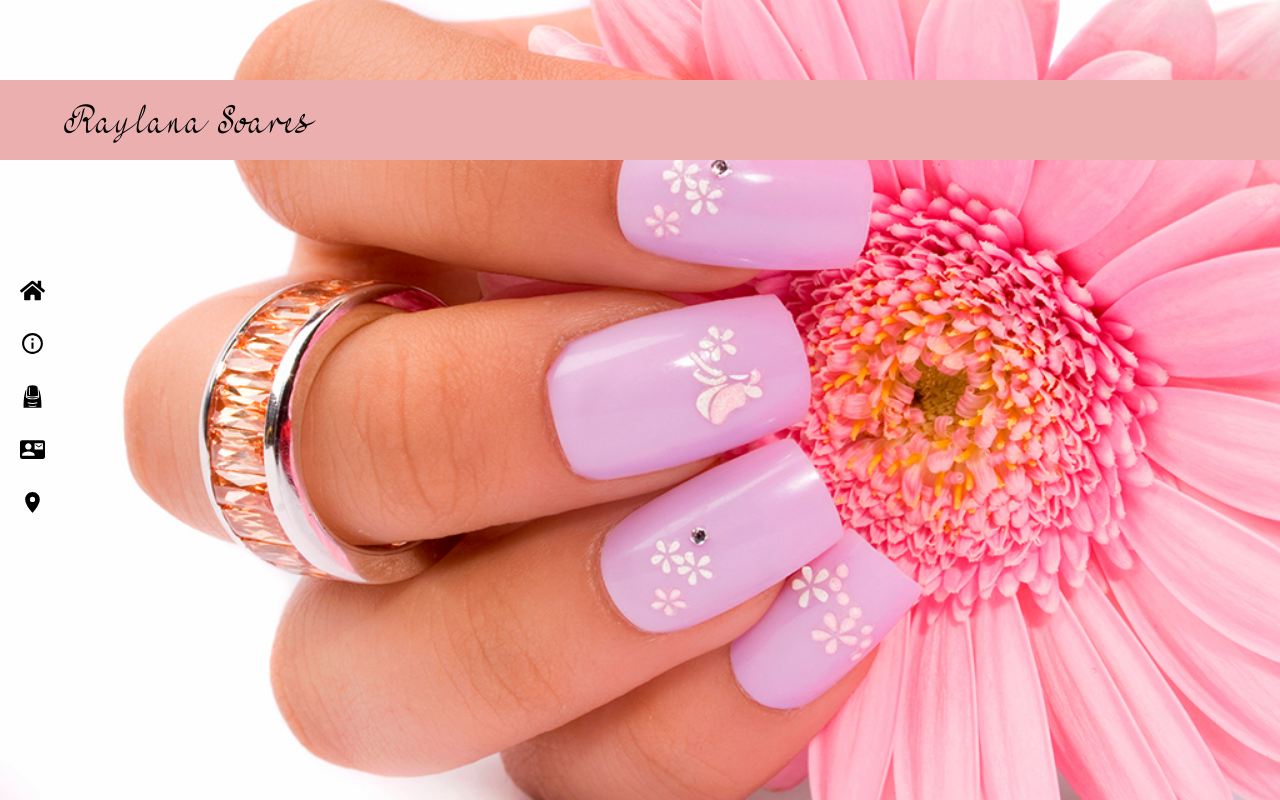
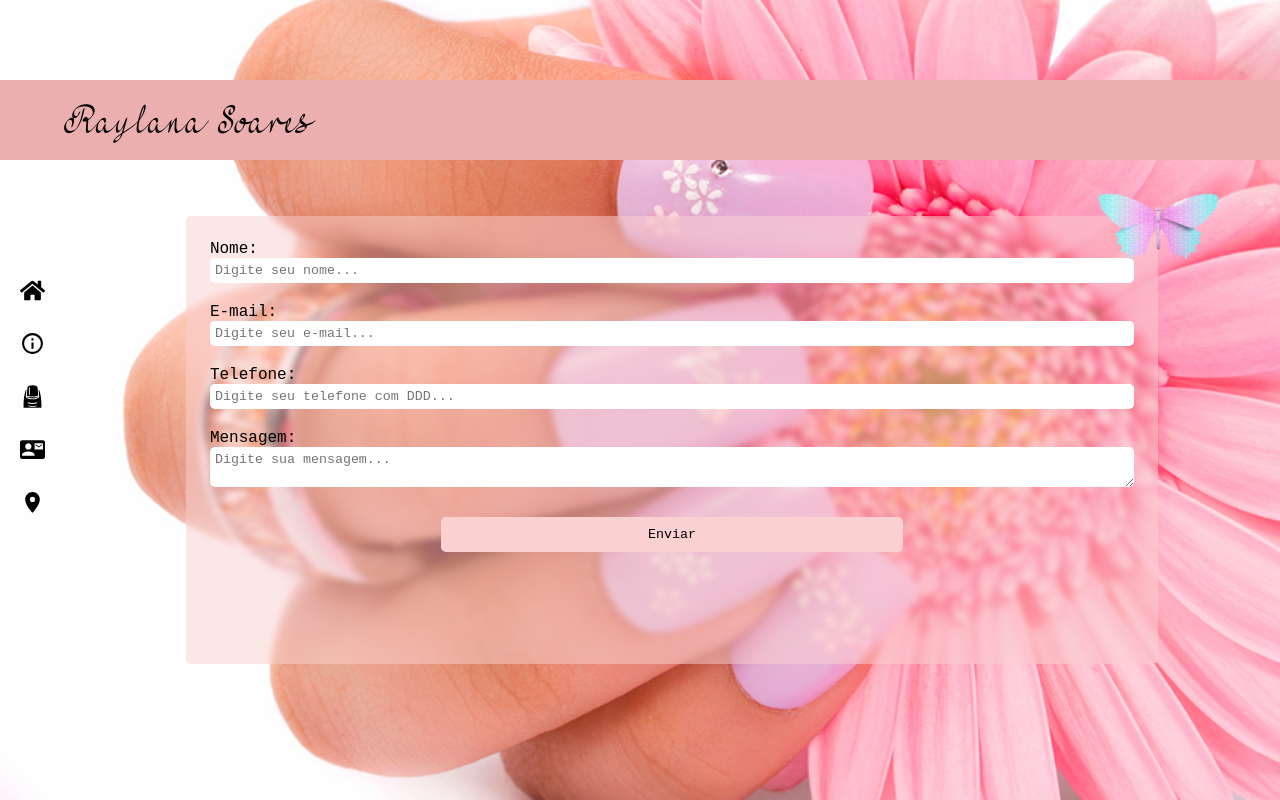
Before and after one commit to wesleytj/raylana-soares, a React (Create React App) app: page /Contact in a window 1280 px wide. Before the commit this address had no page. Built offline with nearby package versions, Linux system fonts and the light colour scheme.

Commit message:
:up: formulario de contato :beetle: style formulario

```diff
--- a/src/App.js
+++ b/src/App.js
@@ -12,6 +12,8 @@ import MenuMobile from './Components/Menu/MenuMobile';
 /*########*/import Home from './Pages/Home';
 /*########*/import About from './Pages/About';
 /*########*/import Services from './Pages/Services';
+/*########*/import Contact from './Pages/Contact';
+
 
 
 import './App.scss';
@@ -33,6 +35,7 @@ function App() {
           <Route path="/" element={<Home />} />
           <Route path="/About" element={<About />} />
           <Route path="/Services" element={<Services />} />
+          <Route path="/Contact" element={<Contact />} />
         </Routes>
       </main>
       <footer></footer>
--- a/src/Components/Forms/index.js
+++ b/src/Components/Forms/index.js
@@ -3,18 +3,30 @@ import React from 'react';
 import './style.scss';
 
 function Forms() {
-    return(
-        <div className='container container-forms'>
+    return (
+        <div className='container-forms'>
             <form method='post'>
-                <label>Nome:</label>
-                <input name="name" type="text" placeholder="Digite seu nome..." required/>
-                <label>E-mail:</label>
-                <input name="email" type="email" placeholder="Digite seu e-mail..." required/>
-                <label>Telefone:</label>
-                <input name="cellphone" type="text" placeholder="Digite seu telefone com DDD..."/>
-                <label>Mensagem:</label>
-                <textarea name="message" placeholder="Digite sua mensagem..." required></textarea>
-                <input type="submit" value="Enviar"/>
+                <div>
+                    <label>Nome:</label>
+                    <input name="name" type="text" placeholder="Digite seu nome..." required />
+                </div>
+
+                <div>
+                    <label>E-mail:</label>
+                    <input name="email" type="email" placeholder="Digite seu e-mail..." required />
+                </div>
+
+                <div>
+                    <label>Telefone:</label>
+                    <input name="cellphone" type="text" placeholder="Digite seu telefone com DDD..." />
+                </div>
+
+                <div>
+                    <label>Mensagem:</label>
+                    <textarea name="message" placeholder="Digite sua mensagem..." required></textarea>
+                </div>
+
+                <input type="submit" value="Enviar" />
             </form>
         </div>
     );
--- a/src/Components/Forms/style.scss
+++ b/src/Components/Forms/style.scss
@@ -1,52 +1,44 @@
-.container-forms form{
-    max-width: 760px;
-    width: 100%;
-    height: 90%;
-    padding: 4% 2% 0 2%;
-    display: flex;
+.container-forms {
+    width : 100%;
+    height: 100%;
+
+    form {
+        display       : flex;
         flex-direction: column;
-    border-radius: 5px;
-    backdrop-filter: brightness(1) blur(3px);
-    background-color: rgba($color: #fad0d0, $alpha: 0.5);
+
+        &>div:last-of-type {
+            margin-bottom: 30px;
         }
 
-label{
-    max-width: 400px;
-    width: 100%;
-    margin: 0 auto;
-    font-family: 'Courier New', serif;
+        &>div {
+            display       : flex;
+            flex-direction: column;
+
+            input {
+                margin-bottom: 20px;
+                padding      : 5px;
+                outline      : none;
+                border       : 0;
+                border-radius: 5px;
             }
 
-form input{
-    max-width: 400px;
-    width: 100%;
-    margin: 0 auto;
-    margin-bottom: 20px;
-    padding: 5px;
-    outline: none;
-    border: 0;
+            textarea {
+                padding      : 5px;
+                outline      : none;
+                border       : 0;
                 border-radius: 5px;
-    font-family: 'Courier New', serif;
-    font-size: 16px;
-    font-weight: lighter;
             }
 
-textarea{
-    max-width: 400px;
-    width: 100%;
-    margin: 0 auto;
-    padding: 5px;
-    outline: none;
-    border: 0;
-    border-radius: 5px;
-    font-family: 'Courier New', serif;
-    font-size: 16px;
         }
 
-input[type="submit"]{
-    max-width: 200px;
-    padding: 10px 0;
-    margin: 30px auto 0 auto;
-    cursor: pointer;
+        input[type="submit"] {
+            width           : 50%;
+            border          : 0;
+            border-radius   : 5px;
+            padding         : 10px 0;
+            margin          : 0 auto 0 auto;
+            cursor          : pointer;
             background-color: #fad0d0;
         }
+    }
+}
--- a/src/Pages/Contact/index.js
+++ b/src/Pages/Contact/index.js
@@ -1,4 +1,6 @@
 import React from 'react';
+
+import Form from '../../Components/Forms';
 
 import './style.scss';
 
```
Lines whose indentation alone changed are shown as unchanged.
